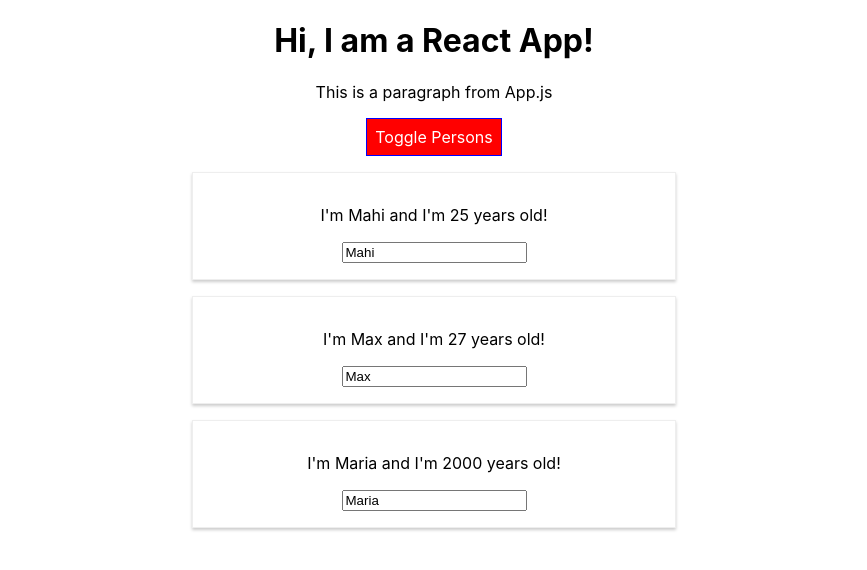
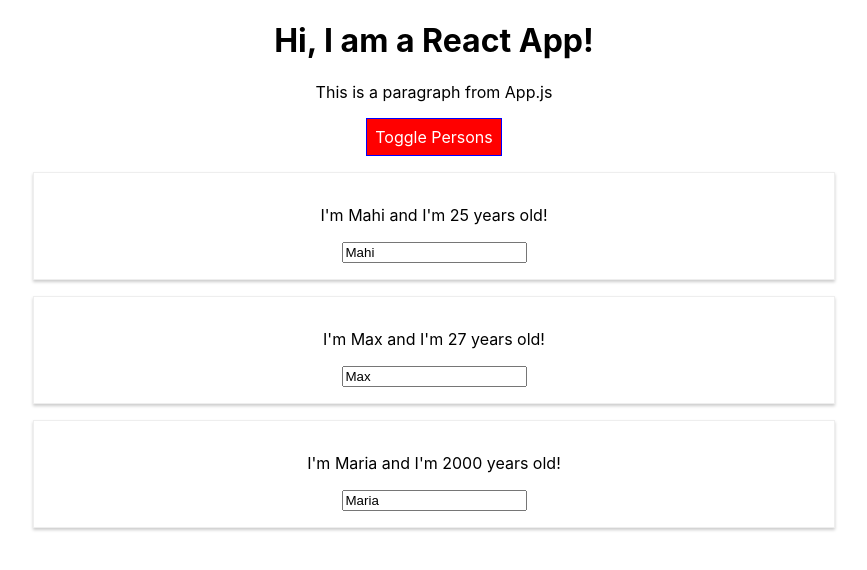
Before and after one commit to mahihossain/react_complete_guide, a React (Create React App) app: page / in a window 1280 px wide. Both pictures are taken after a click on the button "Toggle Persons". Shown: the top 570 px of the page, without its empty margins (206-1073 px from the left). Built offline with nearby package versions, Linux system fonts and the light colour scheme.

Commit message:
got rid of radium

```diff
--- a/src/App.js
+++ b/src/App.js
@@ -1,6 +1,5 @@
 import React, { Component } from "react";
 import "./App.css";
-import Radium, { StyleRoot } from "radium";
 import Person from "./Person/Person";
 
 class App extends Component {
@@ -52,17 +51,12 @@
       font: "inherit",
       border: "1px solid blue",
       cursor: "pointer",
-      ":hover": {
-        backgroundColor: "lightgreen",
-        color: "balck"
-      }
     };
 
     let persons = null;
 
     if (this.state.showPersons) {
       persons = (
-        <StyleRoot>
           <div>
             {this.state.persons.map((person, index) => {
               return (
@@ -76,14 +70,9 @@
               );
             })}
           </div>
-        </StyleRoot>
       );
 
       style.backgroundColor = "red";
-      style[":hover"] = {
-        backgroundColor: "salmon",
-        color: "black"
-      };
     }
 
     let cssClasses = [];
@@ -108,4 +97,4 @@
   }
 }
 
-export default Radium(App);
+export default App;
--- a/src/Person/Person.js
+++ b/src/Person/Person.js
@@ -1,15 +1,9 @@
 import React from "react";
-import Radium from "radium";
 import "./Person.css";
 
 const person = props => {
-  const style = {
-    '@media (min-width: 500px)' : {
-      width: "450px"
-    }
-  }
   return (
-    <div className="Person" style={style}>
+    <div className="Person">
       <p onClick={props.click}>
         I'm {props.name} and I'm {props.age} years old!
       </p>
@@ -19,4 +13,4 @@
   );
 };
 
-export default Radium(person);
+export default person;
```
